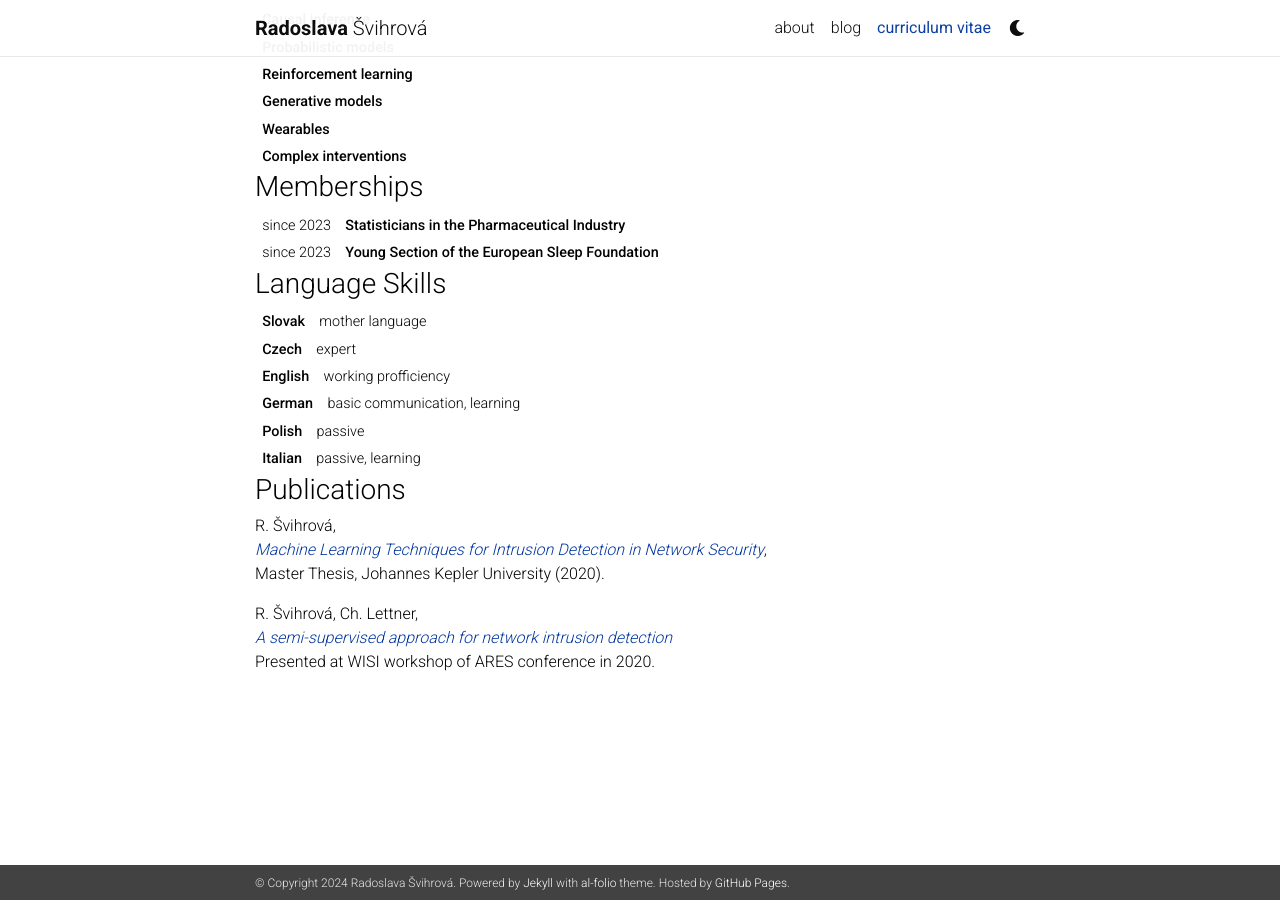
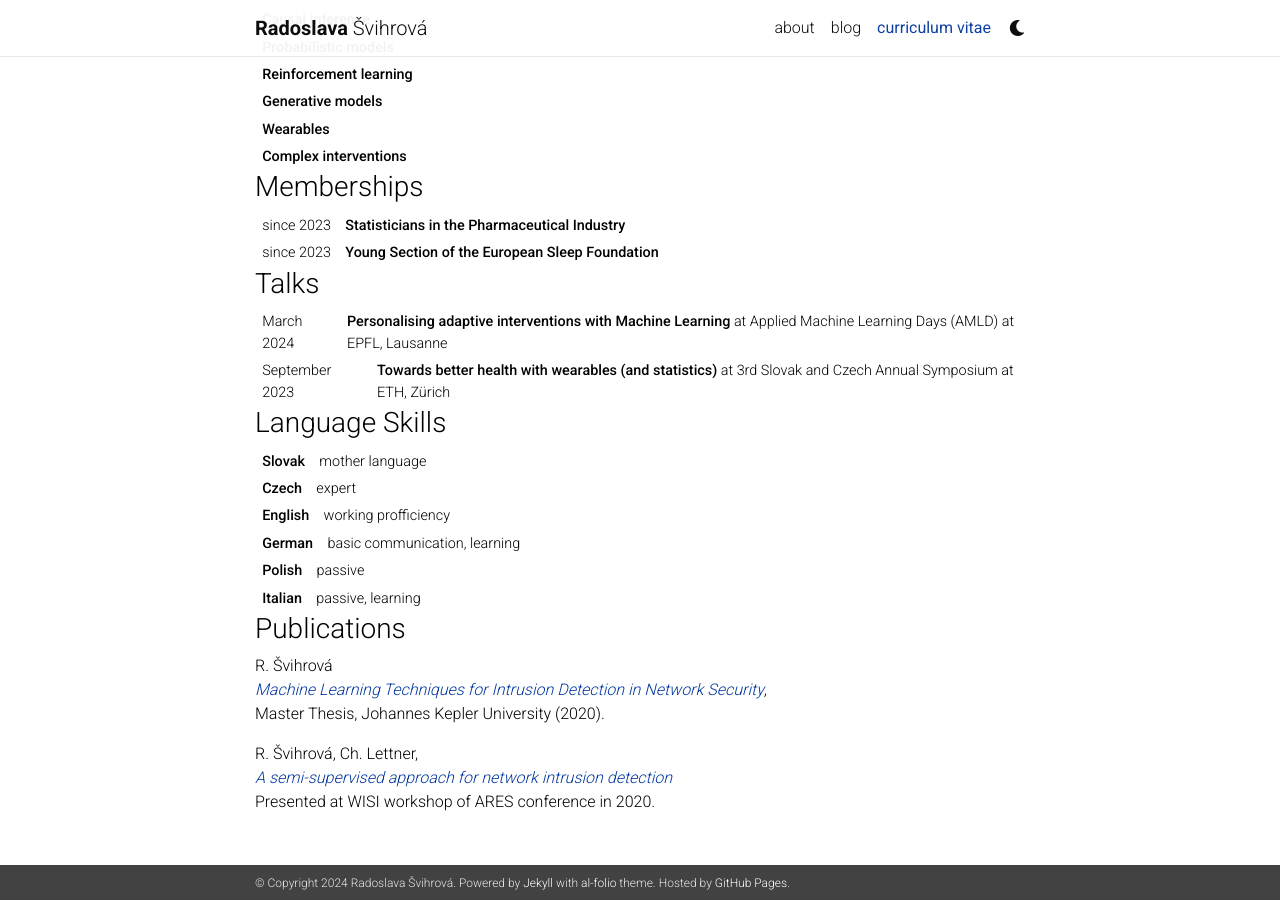
Before and after one commit to RadoslavaS/RadoslavaS.github.io, a Jekyll site: the page built from _pages/cv.md, in a window 1280 px wide and 900 px high, scrolled down 1907 px. Built offline with Jekyll 4.4.1, drawn with Linux system fonts in a browser that asks for light colours; nearby versions of some CDN libraries; a style sheet for code colours, icons or effects is not loaded.

Commit message:
talks in cv

```diff
--- a/_pages/cv.md
+++ b/_pages/cv.md
@@ -85,7 +85,7 @@ nav: true
 
 |**Statistical modeling**                          |
 
-|**Bayesian inference**                          |
+|**Bayesian inference**                          |learning
 
 |**Causal inference**                          |learning
 
@@ -116,6 +116,12 @@ nav: true
 
 |since 2023       |**Young Section of the European Sleep Foundation**
 
+### Talks
+
+|March 2024       |**Personalising adaptive interventions with Machine Learning** at Applied Machine Learning Days (AMLD) at EPFL, Lausanne
+
+|September 2023       |**Towards better health with wearables (and statistics)** at 3rd Slovak and Czech Annual Symposium at ETH, Zürich
+
 ### Language Skills
 
 |**Slovak**    |mother language
@@ -132,7 +138,7 @@ nav: true
 
 ### Publications ###
 
-R. Švihrová,<br>
+R. Švihrová <br>
    *[Machine Learning Techniques for Intrusion Detection in Network Security](https://epub.jku.at/obvulihs/content/titleinfo/4928712)*,<br>Master Thesis, Johannes Kepler University (2020).
 
 R. Švihrová, Ch. Lettner, <br>*[A semi-supervised approach for network intrusion detection](https://www.researchgate.net/publication/343331301_A_semi-supervised_approach_for_network_intrusion_detection)* <br>Presented at WISI workshop of ARES conference in 2020.
```
